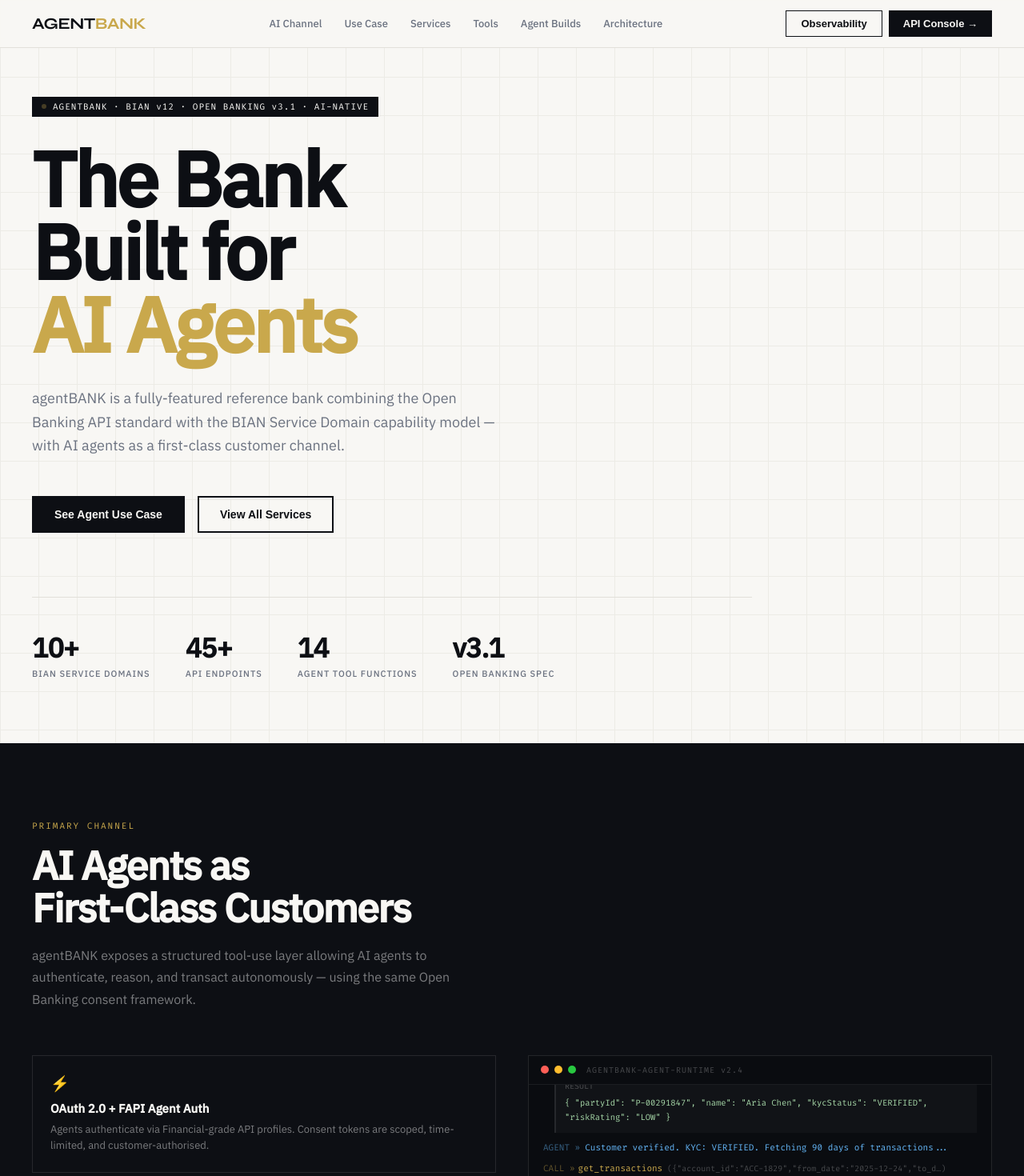
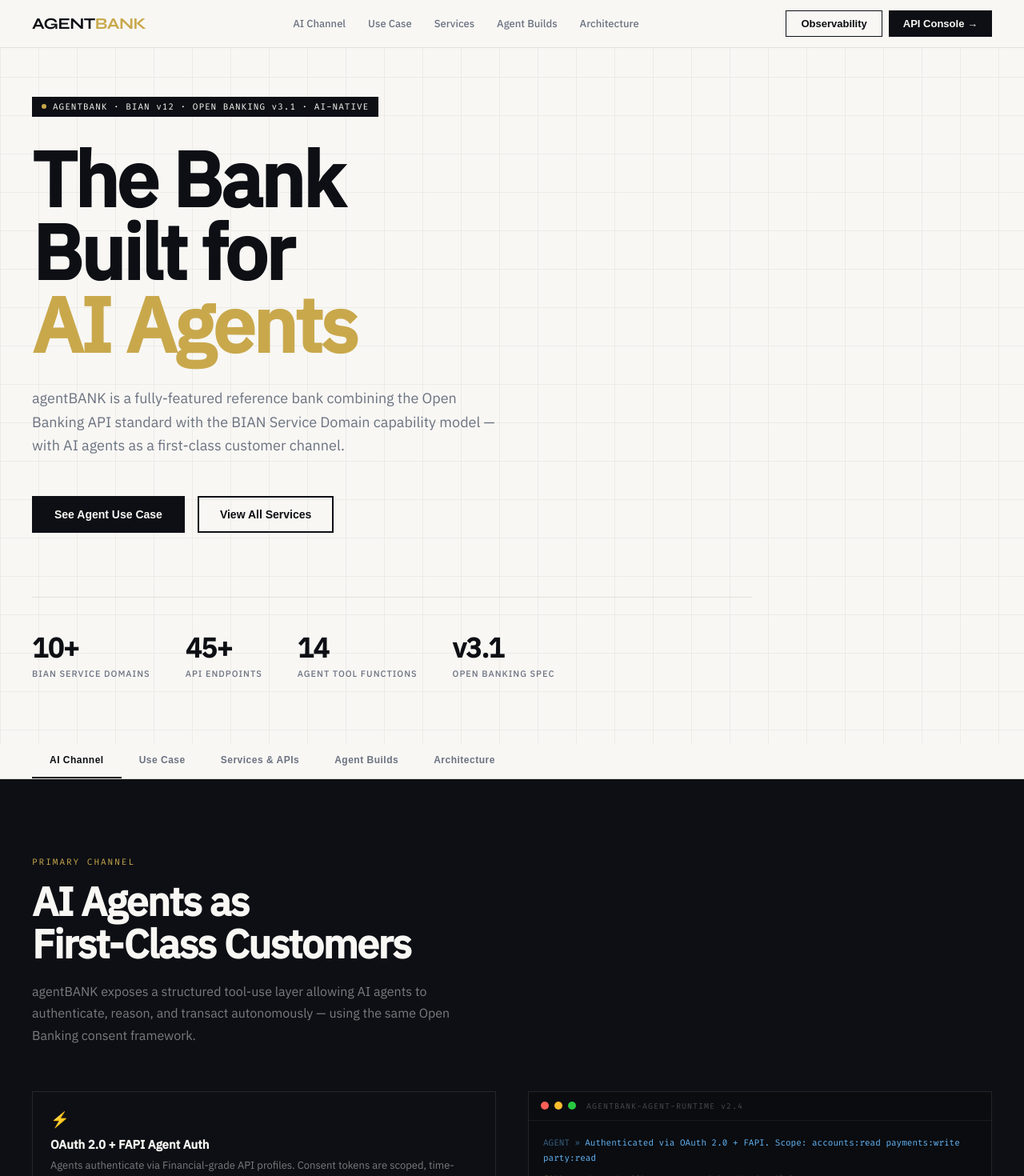
Before and after one commit to watsongm/agentbank, a React (Vite) app: page / in a window 1280 px wide. Shown: the top 1470 px of the page at 80% size. Built offline with nearby package versions, Linux system fonts and the light colour scheme.

Commit message:
new layout

```diff
--- a/src/App.jsx
+++ b/src/App.jsx
@@ -798,6 +798,13 @@ h1 em{font-style:normal;color:var(--gold);}
 .build-viewer-code{background:#07090d;padding:24px;overflow-x:auto;}
 .build-viewer-code pre{font-family:var(--mono);font-size:12px;line-height:1.8;color:#c8d8e8;margin:0;white-space:pre;}
 
+/* TAB BAR */
+.tab-bar{position:sticky;top:60px;z-index:200;background:rgba(248,247,244,.97);backdrop-filter:blur(12px);border-bottom:1px solid var(--line);display:flex;align-items:center;gap:0;padding:0 40px;}
+.tab-btn{font-size:12px;font-weight:600;letter-spacing:.5px;padding:14px 22px;background:none;border:none;border-bottom:2px solid transparent;cursor:pointer;color:var(--mid);transition:color .2s,border-color .2s;white-space:nowrap;}
+.tab-btn:hover{color:var(--ink);}
+.tab-btn.on{color:var(--ink);border-bottom-color:var(--ink);}
+@media(max-width:768px){.tab-bar{padding:0 20px;overflow-x:auto;}.tab-btn{padding:12px 14px;font-size:11px;}}
+
 /* FOOTER */
 footer{padding:56px 40px 36px;border-top:1px solid var(--line);display:flex;flex-wrap:wrap;justify-content:space-between;gap:36px;}
 .footer-logo{font-family:var(--display);font-size:20px;font-weight:800;margin-bottom:7px;}
@@ -835,6 +842,7 @@ function CT({active,payload,label,unit=""}) {
 ══════════════════════════════════════════════════════ */
 export default function App() {
   /* — core state — */
+  const [activeTab, setActiveTab] = useState("channel");
   const [modal, setModal]         = useState(null);   // domain id
   const [modalTab, setModalTab]   = useState("ep");
   const [showConsole, setShowConsole] = useState(false);
@@ -945,12 +953,11 @@ export default function App() {
       <nav className="nav">
         <div className="nav-logo">AGENT<span>BANK</span></div>
         <div className="nav-links">
-          <a className="nl" href="#agent">AI Channel</a>
-          <a className="nl" href="#usecase">Use Case</a>
-          <a className="nl" href="#services">Services</a>
-          <a className="nl" href="#tools">Tools</a>
-          <a className="nl" href="#builds">Agent Builds</a>
-          <a className="nl" href="#arch">Architecture</a>
+          <span className="nl" onClick={()=>setActiveTab("channel")}>AI Channel</span>
+          <span className="nl" onClick={()=>setActiveTab("usecase")}>Use Case</span>
+          <span className="nl" onClick={()=>setActiveTab("services")}>Services</span>
+          <span className="nl" onClick={()=>setActiveTab("builds")}>Agent Builds</span>
+          <span className="nl" onClick={()=>setActiveTab("arch")}>Architecture</span>
         </div>
         <div style={{display:"flex",gap:8}}>
           <button className="nav-btn" style={{background:"transparent",color:"var(--ink)",border:"1.5px solid var(--ink)"}} onClick={()=>setShowObs(true)}>Observability</button>
@@ -977,8 +984,21 @@ export default function App() {
         </div>
       </section>
 
+      {/* ── TAB BAR ── */}
+      <div className="tab-bar">
+        {[
+          {id:"channel",  label:"AI Channel"},
+          {id:"usecase",  label:"Use Case"},
+          {id:"services", label:"Services & APIs"},
+          {id:"builds",   label:"Agent Builds"},
+          {id:"arch",     label:"Architecture"},
+        ].map(t=>(
+          <button key={t.id} className={`tab-btn ${activeTab===t.id?"on":""}`} onClick={()=>setActiveTab(t.id)}>{t.label}</button>
+        ))}
+      </div>
+
       {/* ── AI AGENT CHANNEL ── */}
-      <section className="sec dark" id="agent">
+      {activeTab === "channel" && <section className="sec dark" id="agent">
         <span className="sec-tag">PRIMARY CHANNEL</span>
         <h2 className="sec-h">AI Agents as<br/>First-Class Customers</h2>
         <p className="sec-p">agentBANK exposes a structured tool-use layer allowing AI agents to authenticate, reason, and transact autonomously — using the same Open Banking consent framework.</p>
@@ -1015,10 +1035,10 @@ export default function App() {
             </div>
           </div>
         </div>
-      </section>
+      </section>}
 
       {/* ── USE CASE ── */}
-      <section className="uc-sec" id="usecase">
+      {activeTab === "usecase" && <section className="uc-sec" id="usecase">
         <span className="sec-tag">EXAMPLE AGENT</span>
         <h2 className="sec-h">Smart Savings Agent</h2>
         <p className="sec-p">A complete worked example: an AI agent that analyses spending, calculates a safe monthly savings amount, executes the transfer, and automates it on future salary credits. Click each step.</p>
@@ -1047,9 +1067,10 @@ export default function App() {
             <div className="code-scroll"><pre>{AGENT_STEPS[ucStep].code}</pre></div>
           </div>
         </div>
-      </section>
-
-      {/* ── SERVICES ── */}
+      </section>}
+
+      {/* ── SERVICES & TOOLS ── */}
+      {activeTab === "services" && <>
       <section id="services" style={{padding:"96px 40px 0"}}>
         <span className="sec-tag">BIAN SERVICE DOMAINS</span>
         <h2 className="sec-h">Complete Banking<br/>Capability Model</h2>
@@ -1088,9 +1109,10 @@ export default function App() {
           })}
         </div>
       </section>
+      </>}
 
       {/* ── AGENT BUILDS ── */}
-      {(()=>{
+      {activeTab === "builds" && (()=>{
         const build = AGENT_BUILDS.find(b=>b.id===selBuild);
         return (
           <section className="sec" id="builds">
@@ -1121,7 +1143,7 @@ export default function App() {
       })()}
 
       {/* ── ARCHITECTURE ── */}
-      <section className="sec dark" id="arch">
+      {activeTab === "arch" && <section className="sec dark" id="arch">
         <span className="sec-tag">REFERENCE ARCHITECTURE</span>
         <h2 className="sec-h">Layered Banking Stack</h2>
         <p className="sec-p">agentBANK implements a clean layered architecture from AI agent channels down to core banking — with Open Banking and BIAN as interoperability standards at every tier.</p>
@@ -1142,7 +1164,7 @@ export default function App() {
             </div>
           ))}
         </div>
-      </section>
+      </section>}
 
       {/* ── FOOTER ── */}
       <footer>
```
Also changed, not shown: 5 other files (tests, documents, lock files or other folders).
